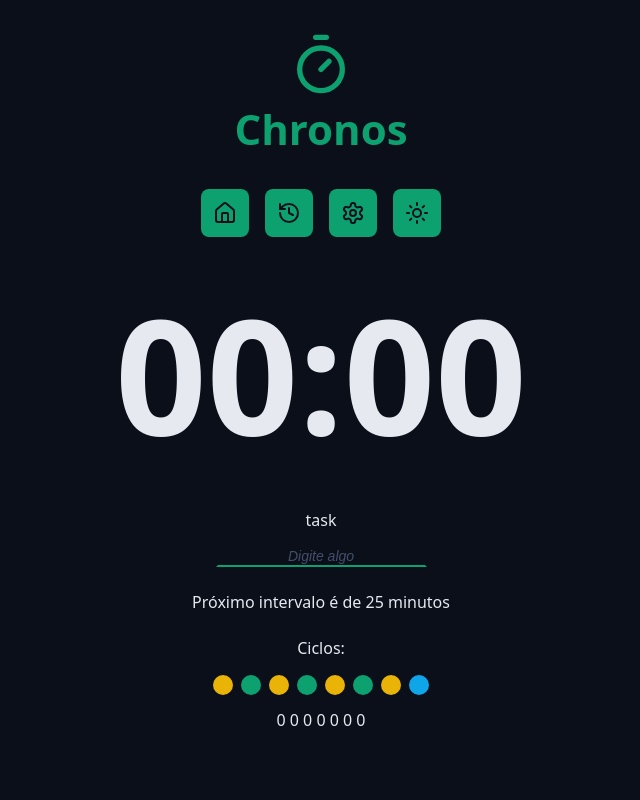
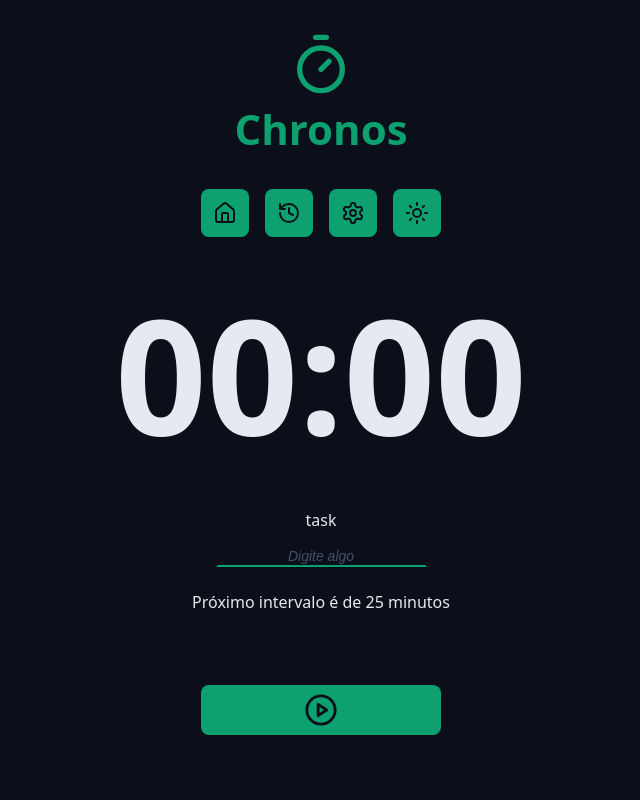
Before and after one commit to freddyvidigal/chronos-pomodoro, a React app: page / in a window 1280 px wide. Shown: the top 800 px of the page, without its empty margins (319-959 px from the left). Built offline with nearby package versions, Linux system fonts and the light colour scheme; the HTML template or start-up script is replaced by a standard one.

Commit message:
configurando ciclos

```diff
--- a/src/MainForm/index.tsx
+++ b/src/MainForm/index.tsx
@@ -1,4 +1,4 @@
-import { PlayCircleIcon } from 'lucide-react';
+import { PlayCircleIcon, StopCircleIcon } from 'lucide-react';
 import { Cycles } from '../components/Cycles';
 import { DefaultButton } from '../components/DefaultButton';
 import { DefaultInput } from '../components/DefaultInput';
@@ -61,12 +61,28 @@ export function MainForm() {
       <div className='formRow'>
         <p>Próximo intervalo é de 25 minutos</p>
       </div>
+      {state.currentCycle > 0 && (
+        <div className='formRow'>
+          <Cycles />
+        </div>
+      )}
       <div className='formRow'>
-        <Cycles />
-        <p>0 0 0 0 0 0 0</p>
-      </div>
-      <div className='formRow'>
-        <DefaultButton icon={<PlayCircleIcon />} />
+        {!state.activeTask ? (
+          <DefaultButton
+            aria-label='Iniciar nova tarefa'
+            title='Iniciar nova tarefa'
+            type='submit'
+            icon={<PlayCircleIcon />}
+          />
+        ) : (
+          <DefaultButton
+            aria-label='Interromper tarefa atual'
+            title='Interromper tarefa atual'
+            type='button'
+            color='red'
+            icon={<StopCircleIcon />}
+          />
+        )}
       </div>
     </form>
   );
--- a/src/components/Cycles/index.tsx
+++ b/src/components/Cycles/index.tsx
@@ -1,19 +1,35 @@
+import { useTaskContext } from '../../contexts/TaskContext/useTaskContext';
+import { getNextCycle } from '../../utils/getNextCycle';
+import { getNextCycleType } from '../../utils/getNextCycleType';
 import styles from './styles.module.css';
 
 export function Cycles() {
+  const { state } = useTaskContext();
+
+  const cycleStep = Array.from({ length: state.currentCycle });
+
+  const cycleDescriptionMap = {
+    workTime: 'foco',
+    shortBreakTime: 'descanso curto',
+    longBreakTime: 'descansolongo',
+  };
   return (
     <div className={styles.cycles}>
       <span>Ciclos:</span>
 
       <div className={styles.cyclesDots}>
-        <span className={`${styles.cyclesDot} ${styles.workTime}`}></span>
-        <span className={`${styles.cyclesDot} ${styles.shortBreakTime}`}></span>
-        <span className={`${styles.cyclesDot} ${styles.workTime}`}></span>
-        <span className={`${styles.cyclesDot} ${styles.shortBreakTime}`}></span>
-        <span className={`${styles.cyclesDot} ${styles.workTime}`}></span>
-        <span className={`${styles.cyclesDot} ${styles.shortBreakTime}`}></span>
-        <span className={`${styles.cyclesDot} ${styles.workTime}`}></span>
-        <span className={`${styles.cyclesDot} ${styles.longBreakTime}`}></span>
+        {cycleStep.map((_, index) => {
+          const nextCycle = getNextCycle(index);
+          const nextCycleType = getNextCycleType(nextCycle);
+          return (
+            <span
+              key={nextCycle}
+              className={`${styles.cyclesDot} ${styles[nextCycleType]}`}
+              aria-label={`Indicador de ciclo de ${cycleDescriptionMap[nextCycleType]}`}
+              title={`Indicador de ciclo de ${cycleDescriptionMap[nextCycleType]}`}
+            ></span>
+          );
+        })}
       </div>
     </div>
   );
```
